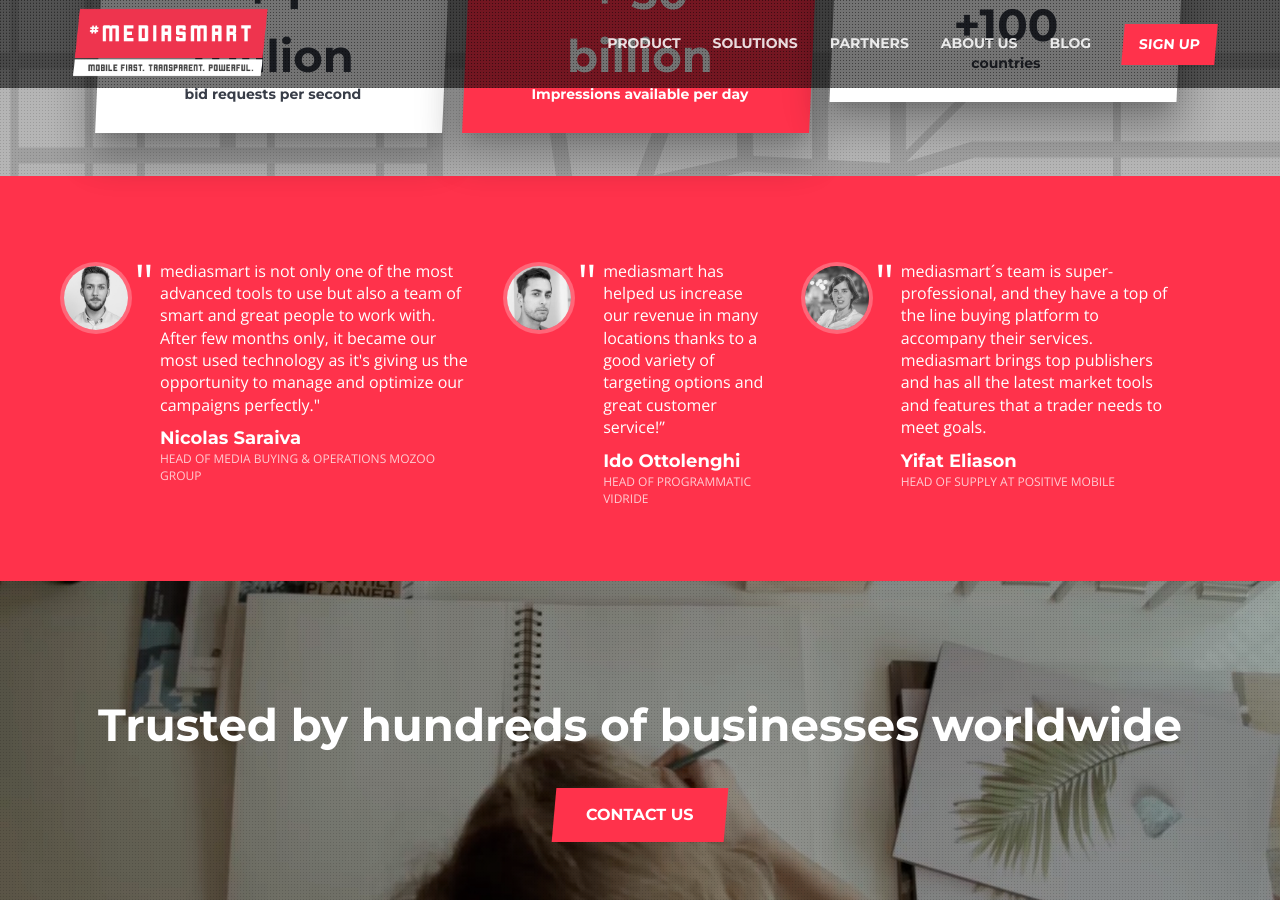
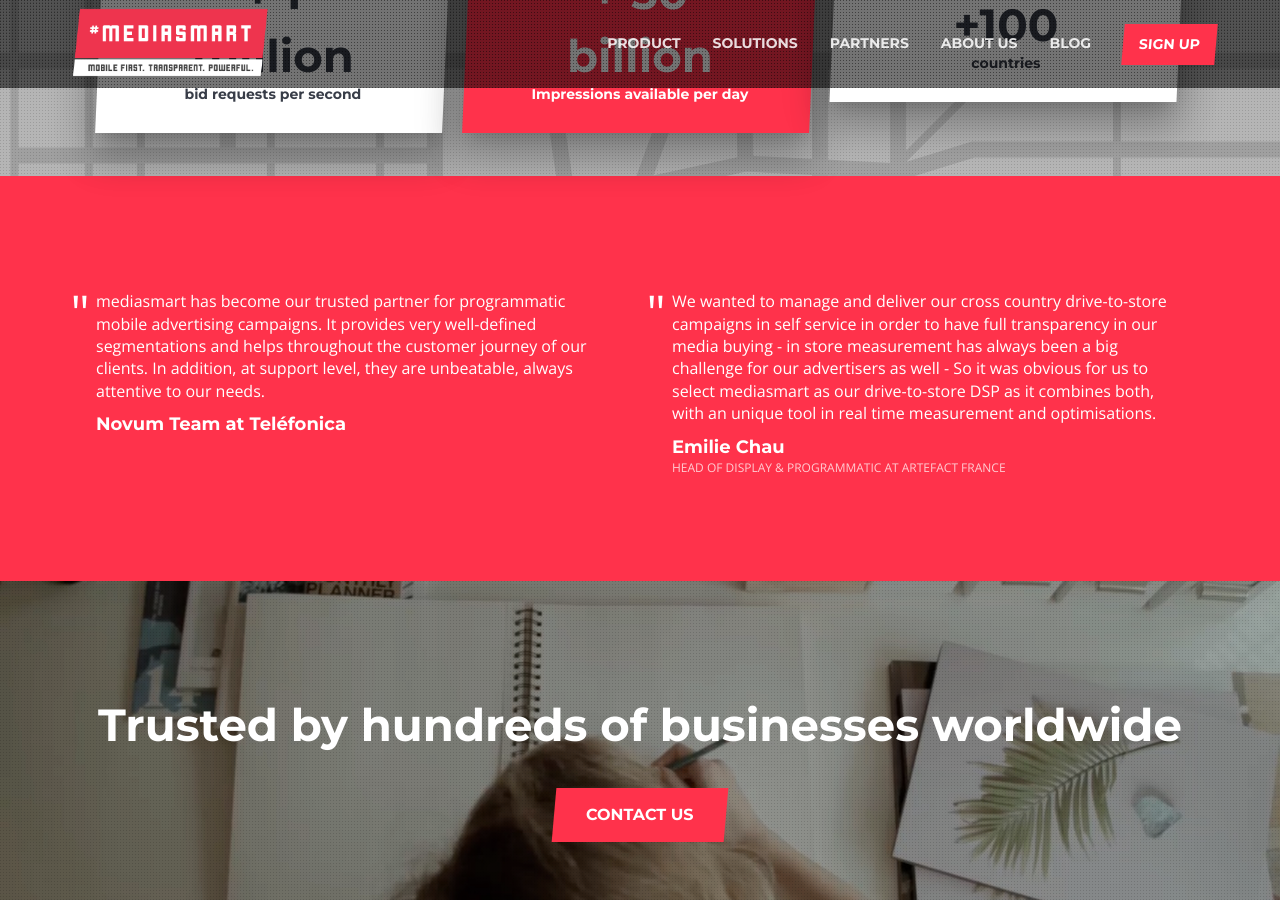
Before and after one commit to mediasmart/site-product, a Jekyll site: the page built from index.md, in a window 1280 px wide and 900 px high, scrolled down 2571 px. Built offline with Jekyll 4.4.1, drawn with Linux system fonts in a browser that asks for light colours; nearby versions of some CDN libraries; some web fonts are replaced.

Commit message:
[improvement] Team pics and testimonials

```diff
--- a/_includes/banner-quote.html
+++ b/_includes/banner-quote.html
@@ -1,32 +1,59 @@
 <article data-role='banner'>
   <section class='bck primary' data-role='quotes'>
     <div>
-      <img src='/assets/images/nicolas-head-media-buying.jpg' alt='Photo of Nicolas - head of media buying - Mozoo Group'/>
+      <!-- <img src='/assets/images/nicolas-head-media-buying.jpg'
+        alt='Photo of Nicolas - head of media buying - Mozoo Group' />
       <div>
         <blockquote>
-          mediasmart is not only one of the most advanced tools to use but also a team of smart and great people to work with. After few months only, it became our most used technology as it's giving us the opportunity to manage and optimize our campaigns perfectly."
+          mediasmart is not only one of the most advanced tools to use but also a team of smart and great people to work
+          with. After few months only, it became our most used technology as it's giving us the opportunity to manage
+          and optimize our campaigns perfectly."
         </blockquote>
         <strong>Nicolas Saraiva</strong>
         <small>Head of Media Buying & Operations Mozoo Group</small>
-      </div>
+      </div> -->
 
-      <img src='/assets/images/ido-head-of-programmatic.jpg' alt='Photo of Ido - head of programmatic - Vidride'/>
+      <!-- <img src='/assets/images/ido-head-of-programmatic.jpg' alt='Photo of Ido - head of programmatic - Vidride' />
       <div>
         <blockquote>
-          mediasmart has helped us increase our revenue in many locations thanks to a good variety of targeting options and great customer service!”
+          mediasmart has helped us increase our revenue in many locations thanks to a good variety of targeting options
+          and great customer service!”
         </blockquote>
         <strong>Ido Ottolenghi</strong>
         <small>Head of Programmatic Vidride</small>
-      </div>
+      </div> -->
 
-      <img src='/assets/images/yifat-head-supply.jpg' alt='Photo of Yifat - head of supply - Positive Mobile'/>
+      <!-- <img src='/assets/images/yifat-head-supply.jpg' alt='Photo of Yifat - head of supply - Positive Mobile' />
       <div>
         <blockquote>
-          mediasmart´s team is super-professional, and they have a top of the line buying platform to accompany their services. mediasmart brings top publishers and has all the latest market tools and features that a trader needs to meet goals.
+          mediasmart´s team is super-professional, and they have a top of the line buying platform to accompany their
+          services. mediasmart brings top publishers and has all the latest market tools and features that a trader
+          needs to meet goals.
         </blockquote>
         <strong>Yifat Eliason</strong>
         <small>Head of Supply at Positive Mobile</small>
+      </div> -->
+
+      <div>
+        <blockquote>
+          mediasmart has become our trusted partner for programmatic mobile advertising campaigns. It provides very
+          well-defined segmentations and helps throughout the customer journey of our clients. In addition, at support
+          level, they are unbeatable, always attentive to our needs.
+        </blockquote>
+        <strong>Novum Team at Teléfonica</strong>
       </div>
+
+      <div>
+        <blockquote>
+          We wanted to manage and deliver our cross country drive-to-store campaigns in self service in order to have
+          full transparency in our media buying - in store measurement has always been a big challenge for our
+          advertisers as well - So it was obvious for us to select mediasmart as our drive-to-store DSP as it combines
+          both, with an unique tool in real time measurement and optimisations.
+        </blockquote>
+        <strong>Emilie Chau</strong>
+        <small>Head of Display & Programmatic at Artefact France</small>
+      </div>
+
     </div>
   </section>
 </article>
```
Also changed, not shown: _data/team.yml (+16 -0 lines), assets/images/team/alvaro.martinez.funny.jpg (added), assets/images/team/diego.pastor.funny.jpg (added), assets/images/team/diego.pastor.jpg (added), assets/images/team/emilio.carpio.funny.jpg (added), assets/images/team/emilio.carpio.jpg (added), assets/images/team/francisco.barea.funny.jpg (added), 2 other files.
